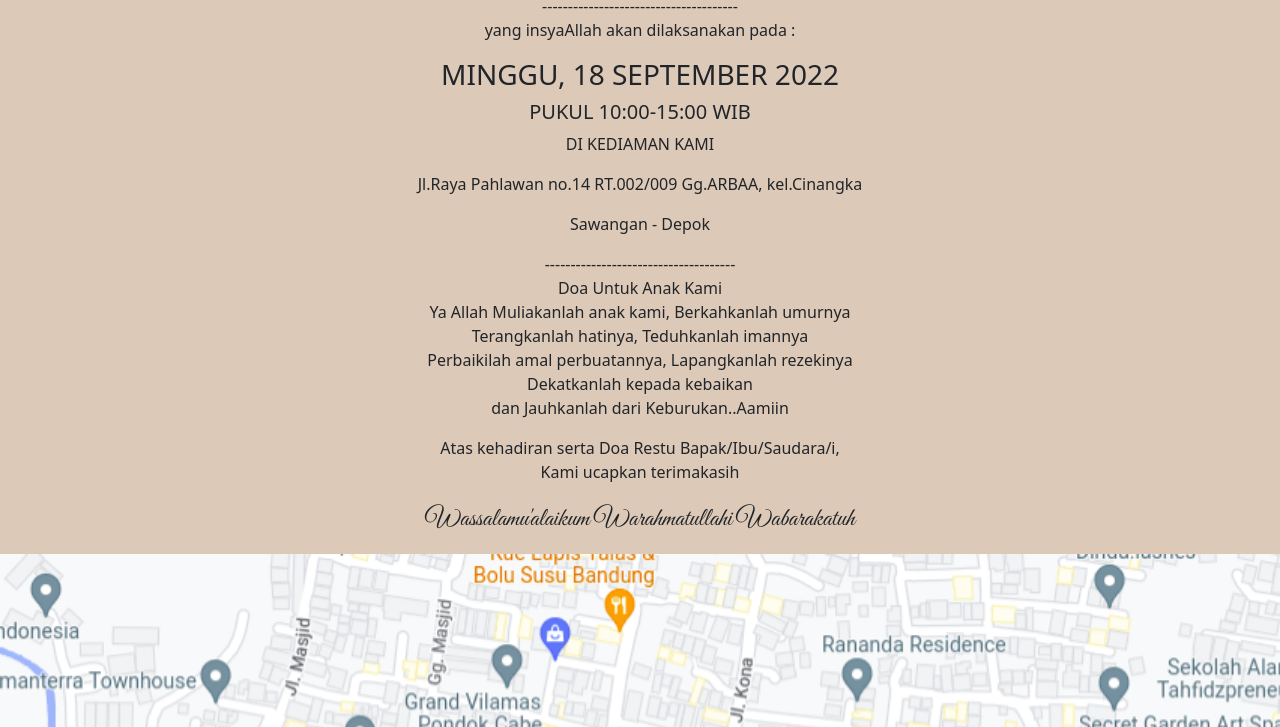
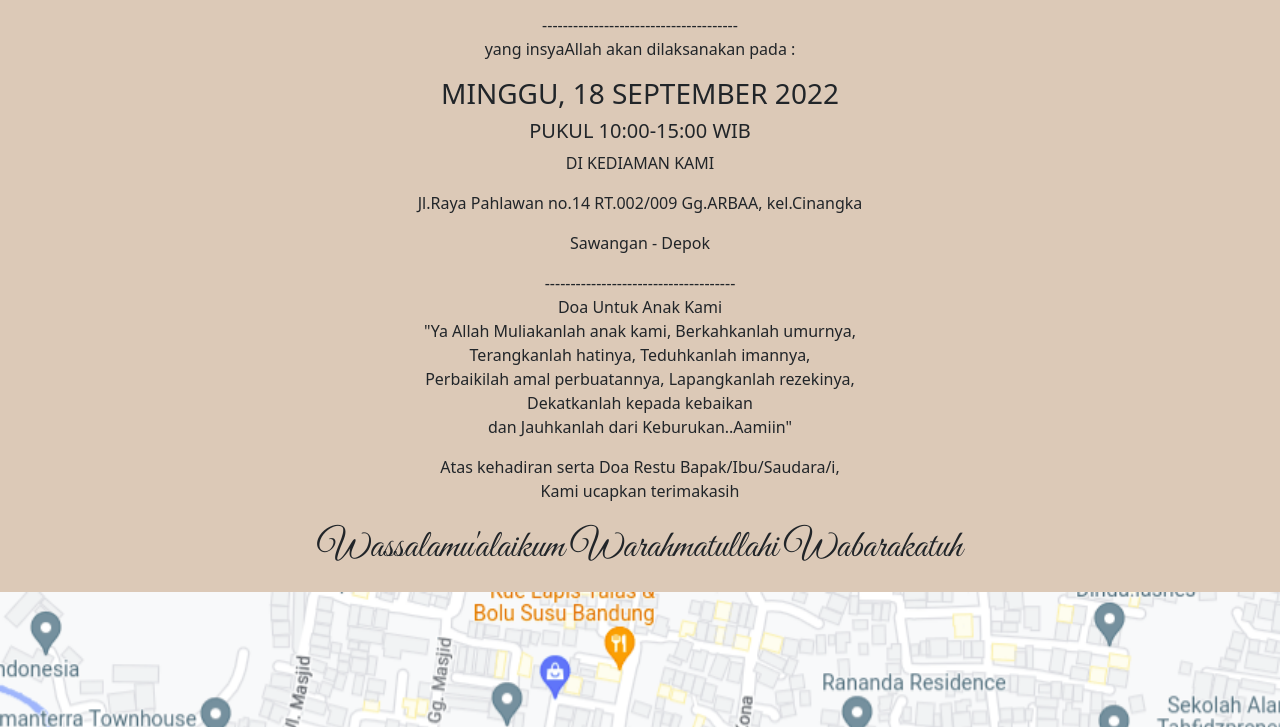
Before and after one commit to ademawan/eventku, a plain HTML site: page views/khitanan.html in a window 1280 px wide. Shown: the part 1067-1794 px from the top of the page. Drawn offline with Linux system fonts and the light colour scheme; some packages are replaced by stand-ins of ours; files that its build step writes are made by us from their sources; files whose address does not match are found by name.

Commit message:
modify style text head2

```diff
--- a/assets/style.css
+++ b/assets/style.css
@@ -16,7 +16,7 @@ body{
     font-family: 'Great Vibes', cursive;
 }
 .greatvibessmall{
-    font-size: 2vw !important;
+    font-size: 3vw !important;
     font-family: 'Great Vibes', cursive !important;
 
 
--- a/views/khitanan.html
+++ b/views/khitanan.html
@@ -64,7 +64,7 @@
             <p class="text-center">Jl.Raya Pahlawan no.14 RT.002/009 Gg.ARBAA, kel.Cinangka </p>
             <p class="text-center">Sawangan - Depok</p>
             <span class="divide text-center">-------------------------------------</span>
-            <p class="text-center">Doa Untuk Anak Kami<br>Ya Allah Muliakanlah anak kami, Berkahkanlah umurnya<br>Terangkanlah hatinya, Teduhkanlah imannya<br>Perbaikilah amal perbuatannya, Lapangkanlah rezekinya<br>Dekatkanlah kepada kebaikan<br>dan Jauhkanlah dari Keburukan..Aamiin</p>
+            <p class="text-center">Doa Untuk Anak Kami<br>"Ya Allah Muliakanlah anak kami, Berkahkanlah umurnya,<br>Terangkanlah hatinya, Teduhkanlah imannya,<br>Perbaikilah amal perbuatannya, Lapangkanlah rezekinya,<br>Dekatkanlah kepada kebaikan<br>dan Jauhkanlah dari Keburukan..Aamiin"</p>
             <p class="text-center">Atas kehadiran serta Doa Restu Bapak/Ibu/Saudara/i,<br>Kami ucapkan terimakasih</p>
             <p class="text-center greatvibessmall">Wassalamu'alaikum Warahmatullahi
                 Wabarakatuh</p>
```
